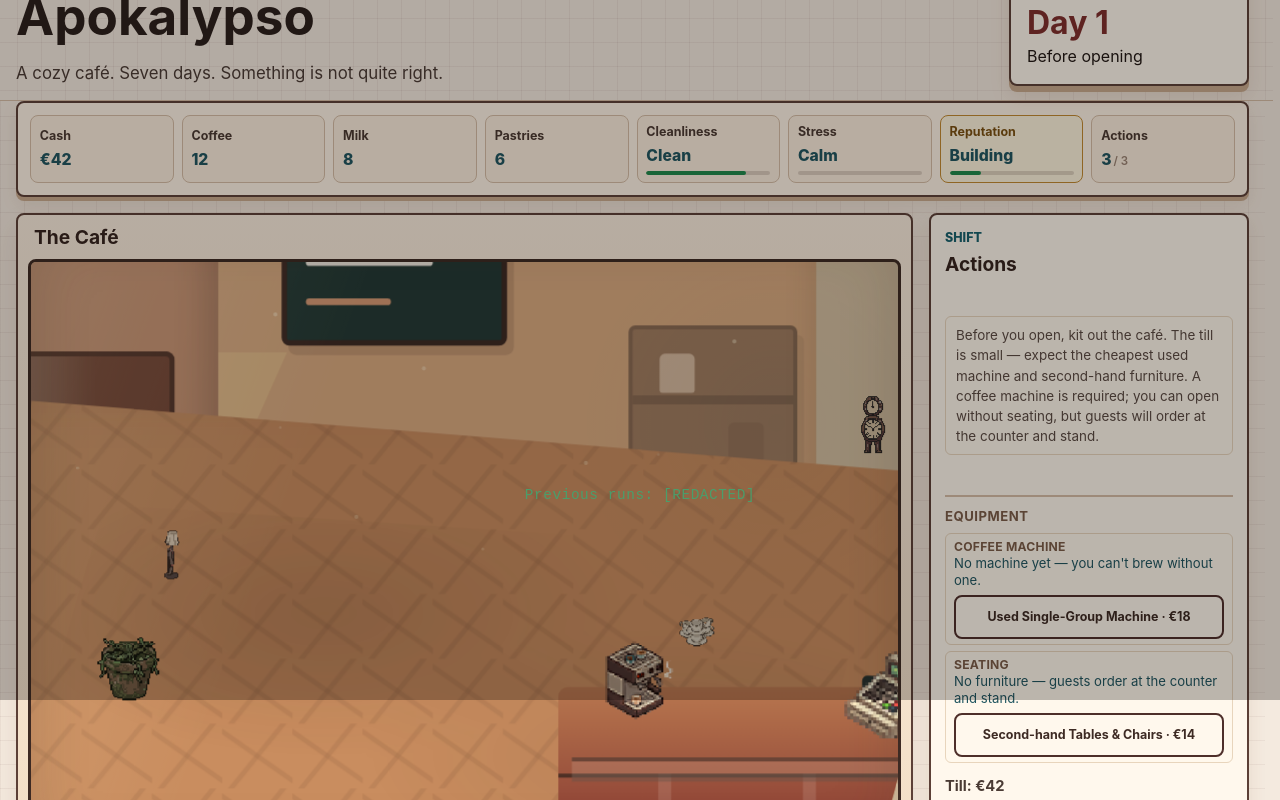
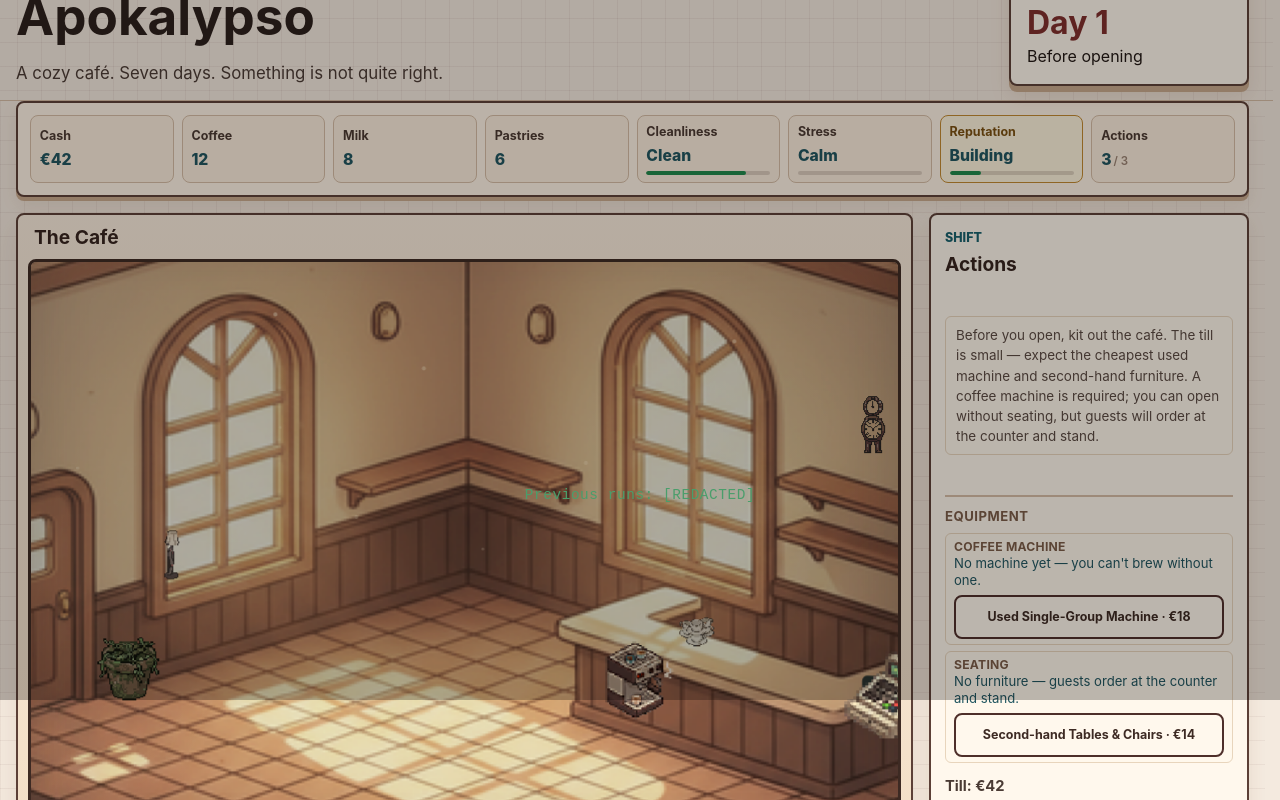
Before and after one commit to Hhhhhhhhhhhh12/cafe-apokalypso, a React (Vite) app: page / in a window 1280 px wide. Shown: the part 100-900 px from the top of the page. Built offline with nearby package versions, Linux system fonts and the light colour scheme.

Commit message:
chore: resolve merge conflict — keep Fatou breathe animation block
Co-Authored-By: Claude Sonnet 4.6 <noreply@anthropic.com>

```diff
--- a/src/styles/global.css
+++ b/src/styles/global.css
@@ -680,26 +680,48 @@ h3 {
   position: absolute;
 }
 
-/* CSS diorama mode — structural elements supply walls/floor/counter. PNG off. */
+.cafe-back-wall,
+.cafe-side-wall {
+  display: none;
+}
+
 .cafe-stage-base {
+  display: block;
+  position: absolute;
+  inset: 0;
+  z-index: 2;
+  width: 100%;
+  height: 100%;
+  object-fit: fill;
+  image-rendering: auto;
+}
+
+.cafe-back-wall,
+.cafe-side-wall {
   display: none;
 }
 
-.cafe-back-wall {
-  inset: 0 20% 39% 0;
-  z-index: 0;
-  background: var(--wall);
-  box-shadow: inset 0 -12px 24px rgba(61, 42, 35, 0.16);
-}
-
-.cafe-side-wall {
-  top: 0;
-  left: 0;
-  bottom: 39%;
-  width: 29%;
-  z-index: 1;
-  background: var(--side-wall);
-  box-shadow: inset -10px 0 22px rgba(61, 42, 35, 0.22);
+/* Stage-base PNG supplies walls, floor, counter visually — containers kept for positioning */
+.cafe-floor {
+  background: transparent;
+  border-color: transparent;
+  box-shadow: none;
+}
+.cafe-floor__tiles {
+  display: none;
+}
+.cafe-counter {
+  background: transparent;
+  border-color: transparent;
+  box-shadow: none;
+}
+.cafe-counter__front,
+.cafe-counter__ledge {
+  display: none;
+}
+.cafe-window,
+.cafe-room-shadow {
+  display: none;
 }
 
 .cafe-window {
@@ -830,8 +852,8 @@ h3 {
   clip-path: polygon(9% 1%, 100% 15%, 88% 100%, 0 84%);
   overflow: hidden;
   border: 3px solid transparent;
-  background: var(--floor);
-  box-shadow: inset 0 0 40px rgba(61, 42, 35, 0.12);
+  background: transparent;
+  box-shadow: none;
 }
 
 .cafe-floor__tiles {
@@ -866,8 +888,8 @@ h3 {
   height: 33.8%;
   border: none;
   border-radius: 7px;
-  background: linear-gradient(180deg, #b8774f, #7f2f2c);
-  box-shadow: 4px 6px 0 rgba(66, 39, 31, 0.18);
+  background: transparent;
+  box-shadow: none;
 }
 
 .cafe-counter__front {
```
